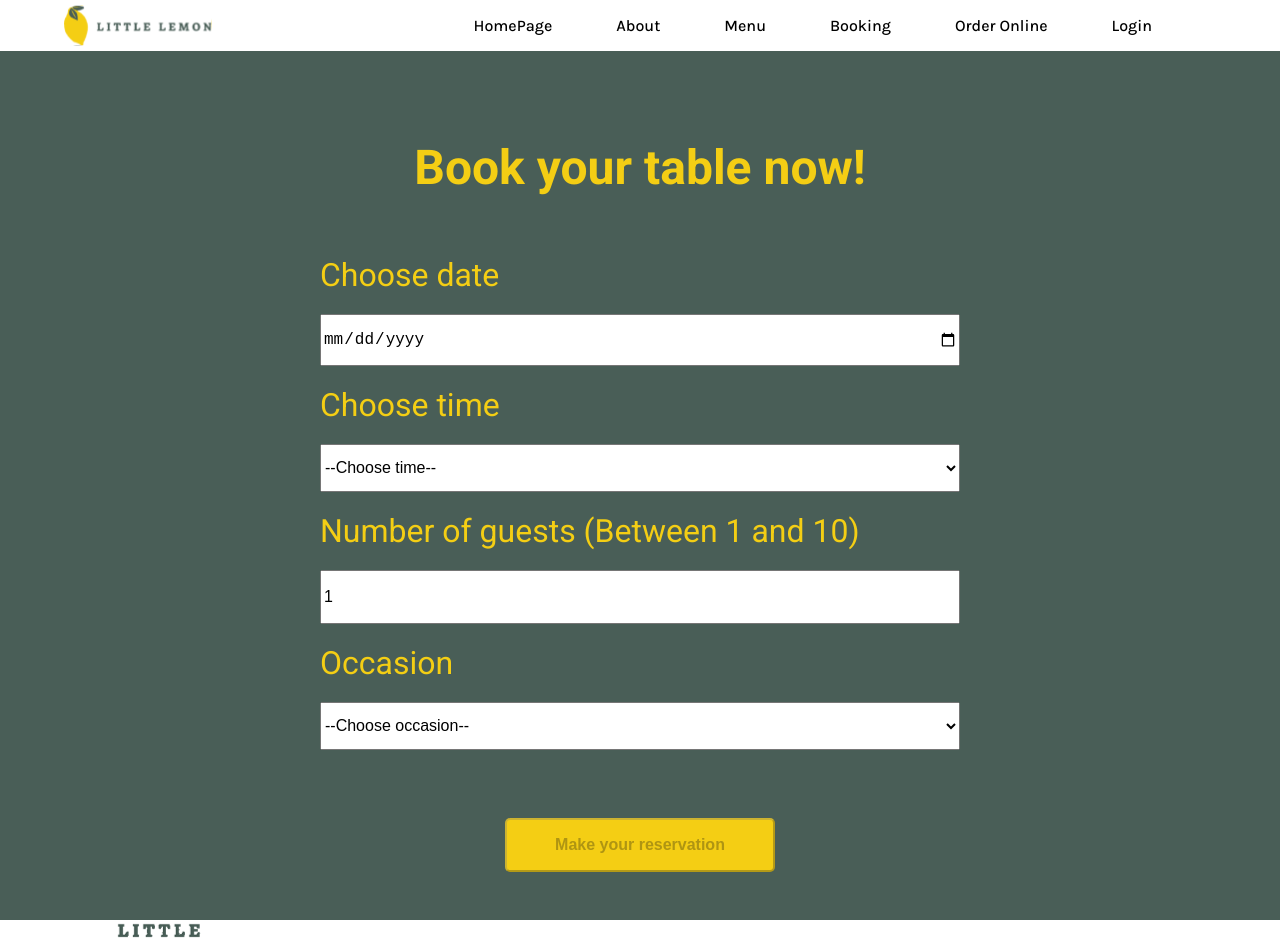
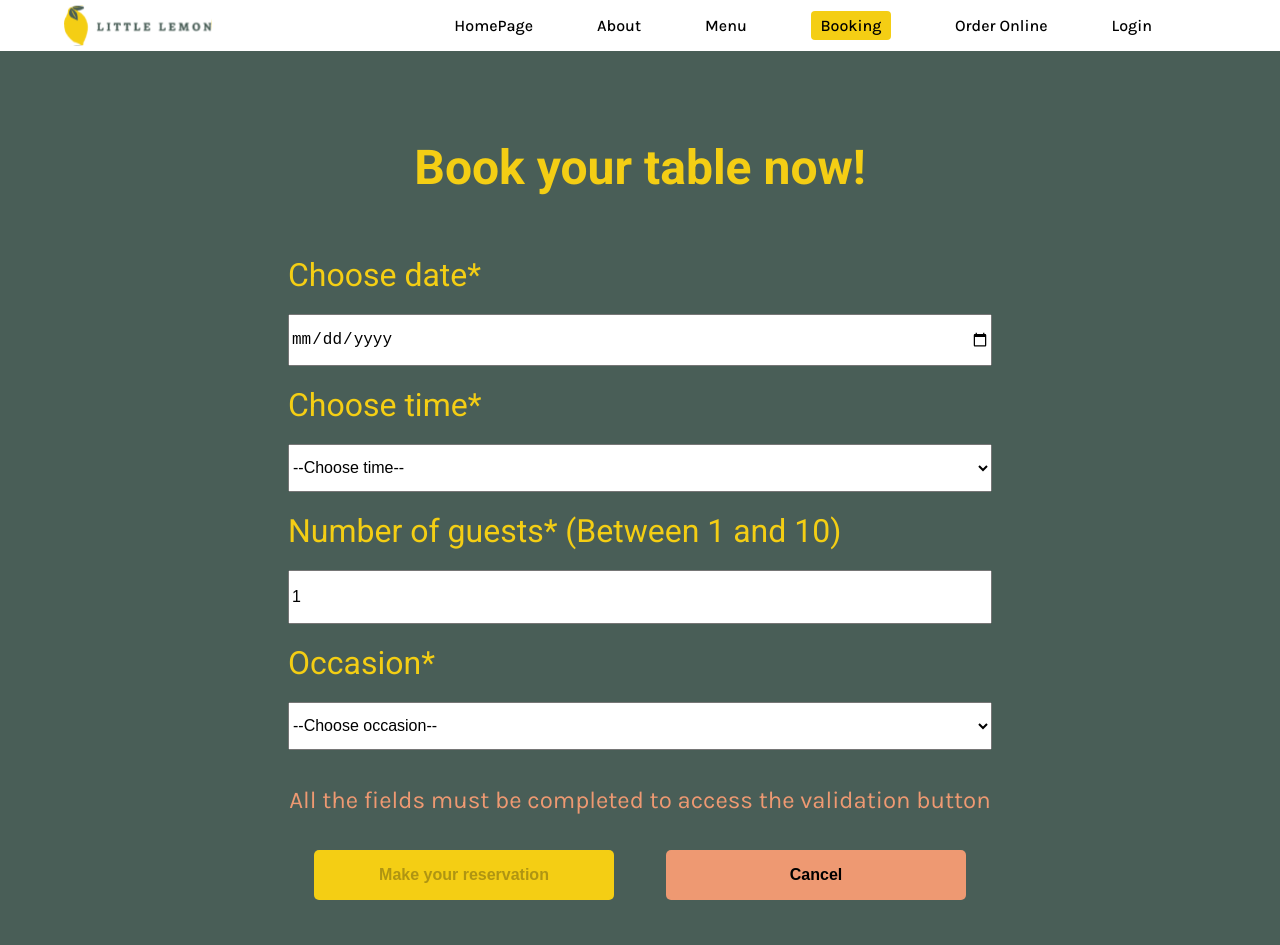
Before and after one commit to lgPepin/little-lemon, a React (Create React App) app: page /booking in a window 1280 px wide. Shown: the top 945 px of the page. Built offline with nearby package versions, Linux system fonts and the light colour scheme.

Commit message:
Adding front-end form validation, updating unit tests and accessibility implementation and UX heuristic experience

```diff
--- a/src/components/BookingForm.js
+++ b/src/components/BookingForm.js
@@ -1,5 +1,5 @@
-import { useState } from "react";
-// import { useNavigate } from "react-router-dom";
+import { useState, useEffect } from "react";
+import ConfirmModal from "./ConfirmModal";
 import styles from "./BookingForm.module.css";
 
 const BookingForm = (props) => {
@@ -7,12 +7,20 @@ const BookingForm = (props) => {
   const [time, setTime] = useState("");
   const [guests, setGuests] = useState(1);
   const [occasion, setOccasion] = useState("");
+  const [isFormValid, setIsFormValid] = useState(false);
+  const [showConfirm, setShowConfirm] = useState(false);
 
-  // const navigate = useNavigate();
+  useEffect(() => {
+    setIsFormValid(!!(date && time && occasion && guests));
+  }, [date, time, occasion, guests]);
 
   function handleGuests(e) {
     const value = e.target.value;
-    const numericValue = value === "" ? 1 : Number(value);
+    if (value === "") {
+      setGuests("");
+      return;
+    }
+    const numericValue = Number(value);
     if (!isNaN(numericValue) && numericValue >= 1 && numericValue <= 10) {
       setGuests(numericValue);
     }
@@ -20,13 +28,17 @@ const BookingForm = (props) => {
 
   function handleSubmit(e) {
     e.preventDefault();
+    setShowConfirm(true);
+  }
+
+  function handleConfirm() {
     const formData = { date, time, guests, occasion };
     props.onSubmit(formData);
     setDate("");
     setTime("");
     setGuests(1);
     setOccasion("");
-    // navigate("/confirmedBooking");
+    setShowConfirm(false);
   }
 
   function handleDateChange(e) {
@@ -37,6 +49,17 @@ const BookingForm = (props) => {
 
   return (
     <div className={styles.formContainer}>
+      {showConfirm && (
+        <ConfirmModal
+          date={date}
+          time={time}
+          guests={guests}
+          occasion={occasion}
+          onConfirm={handleConfirm}
+          onCancel={() => setShowConfirm(false)}
+        />
+      )}
+
       <form
         className={styles.bookingForm}
         onSubmit={handleSubmit}
@@ -44,7 +67,7 @@ const BookingForm = (props) => {
       >
         <h2 id="form-title">Book your table now!</h2>
 
-        <label htmlFor="res-date">Choose date</label>
+        <label htmlFor="res-date">Choose date*</label>
         <input
           type="date"
           id="res-date"
@@ -52,15 +75,17 @@ const BookingForm = (props) => {
           onChange={handleDateChange}
           value={date}
           aria-required="true"
+          aria-describedby="error-message"
         />
 
-        <label htmlFor="res-time">Choose time</label>
+        <label htmlFor="res-time">Choose time*</label>
         <select
           id="res-time"
           name="res-time"
           onChange={(e) => setTime(e.target.value)}
           value={time}
           aria-required="true"
+          aria-describedby="error-message"
         >
           <option value="">--Choose time--</option>
           {props.availableTimes.map((timeOption) => (
@@ -70,7 +95,7 @@ const BookingForm = (props) => {
           ))}
         </select>
 
-        <label htmlFor="guests">Number of guests (Between 1 and 10)</label>
+        <label htmlFor="guests">Number of guests* (Between 1 and 10)</label>
         <input
           type="number"
           min={1}
@@ -80,29 +105,48 @@ const BookingForm = (props) => {
           onChange={handleGuests}
           value={guests}
           aria-required="true"
-          aria-describedby="guests-desc"
+          aria-describedby="error-message"
         />
 
-        <label htmlFor="occasion">Occasion</label>
+        <label htmlFor="occasion">Occasion*</label>
         <select
           id="occasion"
           name="occasion"
           onChange={(e) => setOccasion(e.target.value)}
           value={occasion}
           aria-required="true"
+          aria-describedby="error-message"
         >
           <option value="">--Choose occasion--</option>
           <option value="Birthday">Birthday</option>
           <option value="Anniversary">Anniversary</option>
         </select>
 
-        <button
-          type="submit"
-          disabled={!date || !time || !occasion}
-          aria-disabled={!date || !time || !occasion}
+        <p
+          className={`${styles.messageToAccessValidationButton} ${isFormValid ? styles.hideMessage : ""}`}
+          id="error-message"
+          aria-live="polite"
         >
-          Make your reservation
-        </button>
+          All the fields must be completed to access the validation button
+        </p>
+
+        <div className={styles.buttonGroup}>
+          <button
+            type="submit"
+            disabled={!isFormValid}
+            aria-disabled={!isFormValid}
+            aria-label="On Click"
+          >
+            Make your reservation
+          </button>
+          <button
+            type="button"
+            aria-label="Cancel reservation and go to home"
+            onClick={props.onClick}
+          >
+            Cancel
+          </button>
+        </div>
       </form>
     </div>
   );
--- a/src/components/BookingForm.module.css
+++ b/src/components/BookingForm.module.css
@@ -1,6 +1,6 @@
 .formContainer {
   background-color: #495e57;
-  padding: 3rem 20rem;
+  padding: 3rem 18rem;
 }
 
 .bookingForm {
@@ -27,19 +27,49 @@
   font-size: 1rem;
 }
 
-.bookingForm button {
-  max-width: 300px;
-  margin: 3rem auto 0;
+button {
+  width: 300px;
+  margin: 1rem auto 0;
   padding: 1rem 3rem;
   font-size: 1rem;
   font-weight: bold;
   border-radius: 5px;
   background-color: #f4ce14;
+  border: none;
+  cursor: pointer;
+}
+
+.buttonGroup {
+  display: flex;
+  justify-content: center;
+}
+
+button[type="button"] {
+  background-color: #ee9972;
+}
+
+.messageToAccessValidationButton {
+  margin: 1rem auto 0;
+  color: #ee9972;
+  font-size: 1.5rem;
+  text-align: center;
+  max-height: 30px;
+  transition:
+    opacity 0.5s ease-out,
+    max-height 0.5s ease-out,
+    margin 0.5s ease-out;
+}
+
+.hideMessage {
+  opacity: 0;
+  max-height: 0;
+  margin: 0;
+  visibility: hidden;
 }
 
 @media (max-width: 480px) {
   .formContainer {
-    padding: 1rem 5rem;
+    padding: 1rem 3rem;
   }
 
   .bookingForm h2 {
@@ -55,11 +85,19 @@
     padding: 0.8rem 1rem;
   }
 
+  .buttonGroup {
+    flex-direction: column;
+  }
+
+  .messageToAccessValidationButton {
+    font-size: 1rem;
+  }
+
 }
 
 @media (max-width: 768px) and (min-width: 481px) {
    .formContainer {
-    padding: 2rem 10rem;
+    padding: 2rem 7rem;
   }
 
   .bookingForm h2 {
@@ -75,9 +113,20 @@
     padding: 1rem 2rem;
   }
 
+  .buttonGroup {
+    flex-direction: column;
+  }
+
+  .messageToAccessValidationButton {
+    font-size: 1.1rem;
+  }
 }
 
 @media (max-width: 1024px) and (min-width: 769px) {
+  .formContainer {
+    padding: 2rem 10rem;
+  }
+
   .bookingForm h2 {
     font-size: 2rem;
   }
@@ -89,4 +138,18 @@
   .bookingForm button {
     width: 280px;
   }
+
+  .buttonGroup {
+    flex-direction: column;
+  }
 }
+
+@media (max-width: 1260px) and (min-width: 1025px) {
+  .formContainer {
+    padding: 2rem 14rem;
+  }
+
+  .buttonGroup {
+    flex-direction: column;
+  }
+}
--- a/src/components/BookingPage.js
+++ b/src/components/BookingPage.js
@@ -25,12 +25,17 @@ const BookingPage = () => {
     }
   };
 
+  const handleCancel = () => {
+    navigate("/");
+  };
+
   return (
     <>
       <BookingForm
         availableTimes={availableTimes}
         onDateChange={(date) => dispatch({ type: "DATE_CHANGED", date })}
         onSubmit={submitForm}
+        onClick={handleCancel}
       />
     </>
   );
--- /dev/null
+++ b/src/components/ConfirmModal.js
@@ -0,0 +1,43 @@
+import styles from "./ConfirmModal.module.css";
+
+const ConfirmModal = ({
+  date,
+  time,
+  guests,
+  occasion,
+  onConfirm,
+  onCancel,
+}) => {
+  return (
+    <div className={styles.modalOverlay}>
+      <div
+        className={styles.modal}
+        role="dialog"
+        aria-modal="true"
+        aria-labelledby="confirm-title"
+      >
+        <h3 id="confirm-title">Confirm your reservation</h3>
+        <p>
+          <span>Date</span> : {date}
+        </p>
+        <p>
+          <span>Time</span> : {time}
+        </p>
+        <p>
+          <span>Guests</span> : {guests}
+        </p>
+        <p>
+          <span>Occasion</span> : {occasion}
+        </p>
+        <div className={styles.modalButtons}>
+          <button onClick={onConfirm}>Confirm</button>
+          <button type="button" onClick={onCancel}>
+            Go back
+          </button>
+        </div>
+      </div>
+    </div>
+  );
+};
+
+export default ConfirmModal;
--- /dev/null
+++ b/src/components/ConfirmModal.module.css
@@ -0,0 +1,42 @@
+.modalOverlay {
+  position: fixed;
+  inset: 0;
+  background-color: rgba(0, 0, 0, 0.6);
+  display: flex;
+  justify-content: center;
+  align-items: center;
+  z-index: 100;
+}
+
+.modal {
+  background-color: #fbdabb;
+  padding: 2rem;
+  border-radius: 8px;
+  display: flex;
+  flex-direction: column;
+  gap: 1rem;
+  min-width: 300px;
+}
+
+.modal h3 {
+  color: #495e57;
+  font-size: 2rem;
+  text-align: center;
+}
+
+.modal p {
+  font-size: 1.5rem;
+  font-weight: bold;
+  color: #ee9972
+}
+
+.modal span {
+  text-decoration: underline;
+  color: #495e57;
+}
+
+.modalButtons {
+  display: flex;
+  gap: 1rem;
+  justify-content: center;
+}
--- a/src/components/Nav.js
+++ b/src/components/Nav.js
@@ -1,6 +1,8 @@
 import logoLittleLemon from "../assets/logo-little-lemon.svg";
 import styles from "./Nav.module.css";
-import { Link } from "react-router-dom";
+import { NavLink } from "react-router-dom";
+
+const getNavClass = ({ isActive }) => (isActive ? styles.active : "");
 
 const Nav = () => {
   return (
@@ -8,22 +10,34 @@ const Nav = () => {
       <img src={logoLittleLemon} alt="Little Lemon logo" />
       <ul className={styles.flexListContainer}>
         <li>
-          <Link to="/">HomePage</Link>
+          <NavLink to="/" end className={getNavClass}>
+            HomePage
+          </NavLink>
         </li>
         <li>
-          <Link to="/about">About</Link>
+          <NavLink to="/about" className={getNavClass}>
+            About
+          </NavLink>
         </li>
         <li>
-          <Link to="/menu">Menu</Link>
+          <NavLink to="/menu" className={getNavClass}>
+            Menu
+          </NavLink>
         </li>
         <li>
-          <Link to="/booking">Booking</Link>
+          <NavLink to="/booking" className={getNavClass}>
+            Booking
+          </NavLink>
         </li>
         <li>
-          <Link to="/orderOnline">Order Online</Link>
+          <NavLink to="/orderOnline" className={getNavClass}>
+            Order Online
+          </NavLink>
         </li>
         <li>
-          <Link to="login">Login</Link>
+          <NavLink to="login" className={getNavClass}>
+            Login
+          </NavLink>
         </li>
       </ul>
     </nav>
--- a/src/components/Nav.module.css
+++ b/src/components/Nav.module.css
@@ -18,6 +18,13 @@
 
 .flexListContainer a:hover {
   text-decoration: underline;
+}
+
+.flexListContainer a.active {
+  background-color: #f4ce14;
+  color: #000;
+  padding: 0.3rem 0.6rem;
+  border-radius: 4px;
 }
 
 @media (max-width: 480px) {
```
Also changed, not shown: 1 other file (tests, documents, lock files or other folders).
